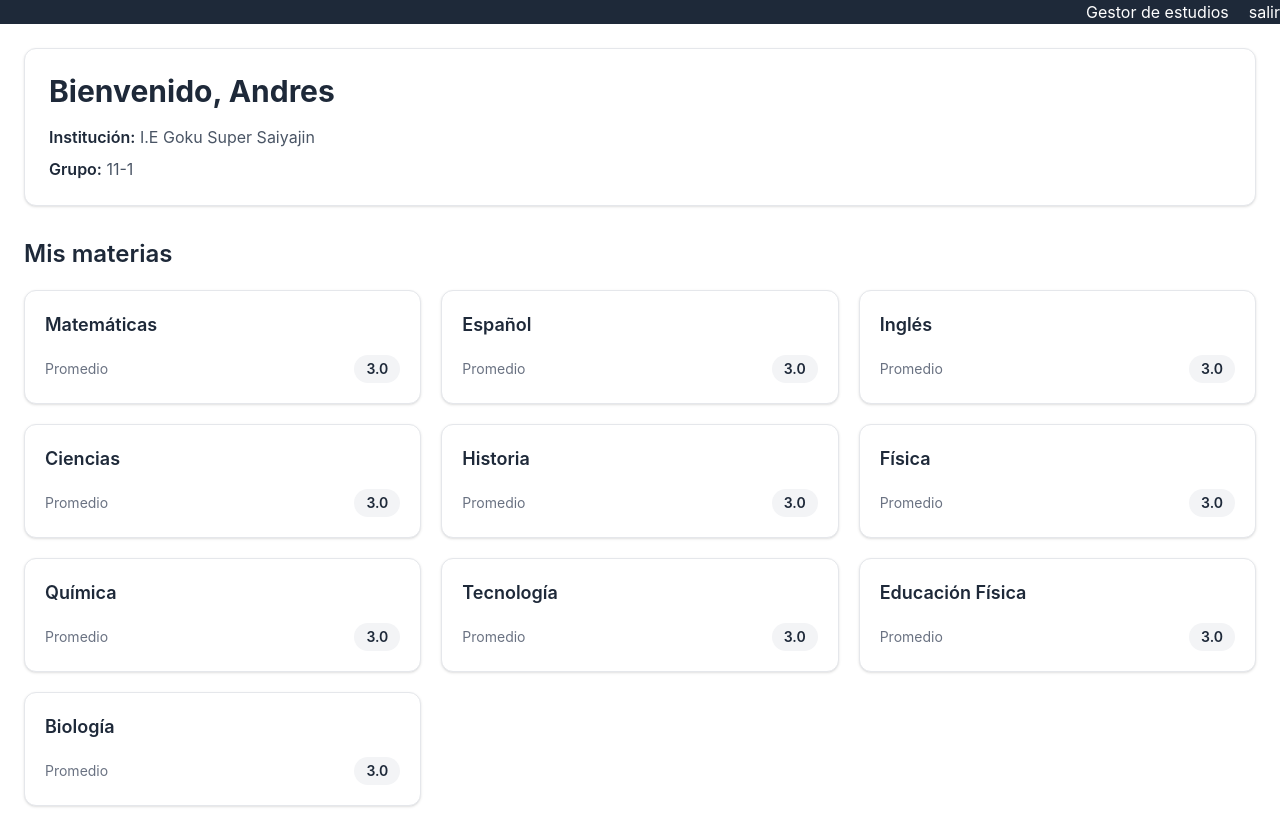
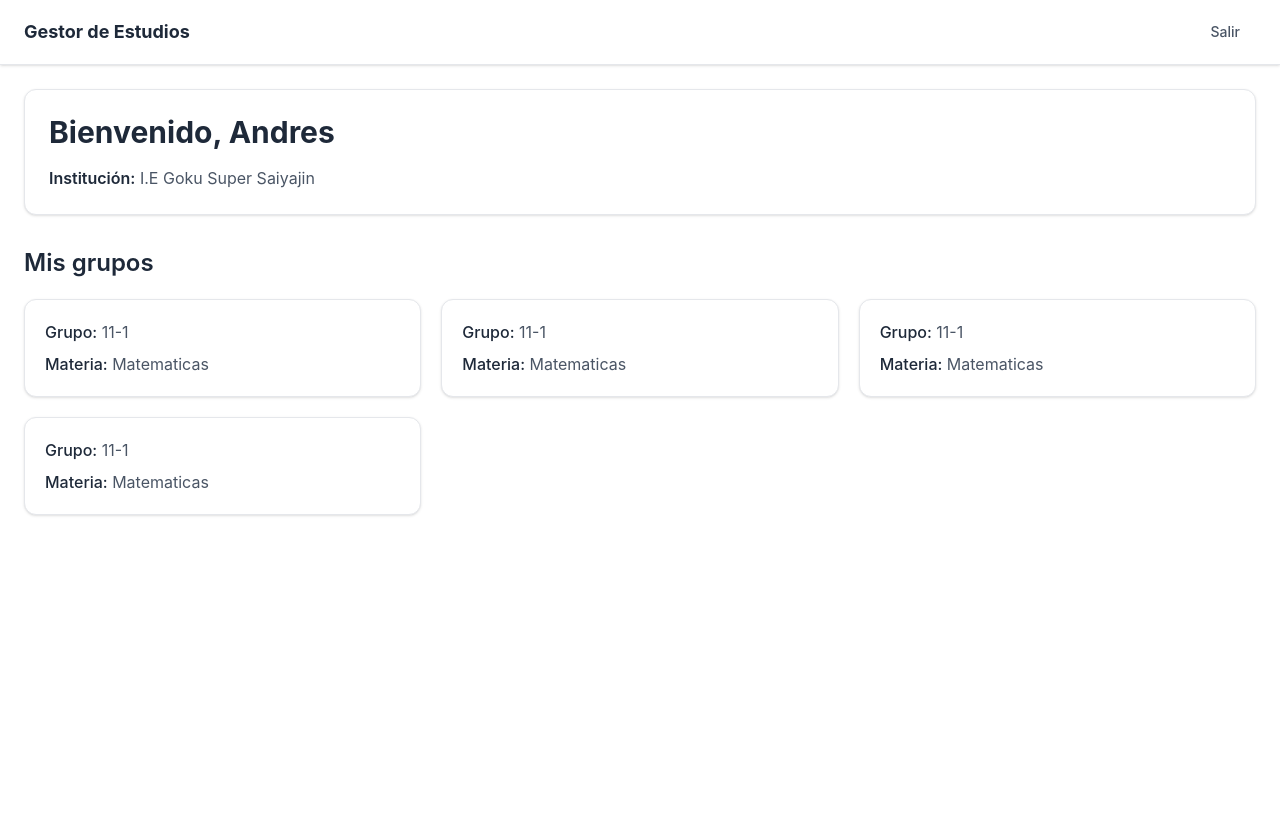
Before and after one commit to and1ru/calificaciones-front, a React (Vite) app: page /private/dashboard in a window 1280 px wide. After the commit the page ends 800 px from the top, so only its background shows below. Built offline with nearby package versions, Linux system fonts and the light colour scheme.

Commit message:
se implemento un dashboard para los profesores

```diff
--- /dev/null
+++ b/src/components/dashboard-student-component.tsx
@@ -0,0 +1,48 @@
+import { GroupComponent } from "../components/group-component";
+import { HeaderComponent } from "../components/header-component";
+import { teacherGroups } from "../helper/grupos";
+
+export const DashboardStudent = () => {
+  return (
+    <>
+      <HeaderComponent />
+
+      <main className="mx-auto max-w-7xl p-6">
+        <section className="mb-8 rounded-xl border border-gray-200 bg-white p-6 shadow-sm">
+          <h1 className="text-3xl font-bold text-gray-800">
+            Bienvenido, Andres
+          </h1>
+
+          <div className="mt-4 space-y-2 text-gray-600">
+            <p>
+              <span className="font-semibold text-gray-800">Institución:</span>{" "}
+              I.E Goku Super Saiyajin
+            </p>
+
+            <p>
+              <span className="font-semibold text-gray-800">Grupo:</span> 11-1
+            </p>
+          </div>
+        </section>
+
+        <section>
+          <div className="mb-5 flex items-center justify-between">
+            <h2 className="text-2xl font-semibold text-gray-800">
+              Mis materias
+            </h2>
+          </div>
+
+          <div className="grid gap-5 sm:grid-cols-2 lg:grid-cols-3">
+            {teacherGroups.map((group) => (
+              <GroupComponent
+                key={group.id}
+                id={group.id}
+                subject={group.subject}
+              />
+            ))}
+          </div>
+        </section>
+      </main>
+    </>
+  );
+};
--- /dev/null
+++ b/src/components/dashboard-teacher-component.tsx
@@ -0,0 +1,40 @@
+import { HeaderComponent } from "./header-component"
+import { TargetGroupComponent } from "./target-group-component"
+
+export const DashboardTeacherComponent = () => {
+    return (
+        <>
+          <HeaderComponent />
+
+          <main className="mx-auto max-w-7xl p-6">
+            <section className="mb-8 rounded-xl border border-gray-200 bg-white p-6 shadow-sm">
+              <h1 className="text-3xl font-bold text-gray-800">
+                Bienvenido, Andres
+              </h1>
+
+              <div className="mt-4 space-y-2 text-gray-600">
+                <p>
+                  <span className="font-semibold text-gray-800">Institución:</span>{" "}
+                  I.E Goku Super Saiyajin
+                </p>
+              </div>
+            </section>
+
+            <section>
+              <div className="mb-5 flex items-center justify-between">
+                <h2 className="text-2xl font-semibold text-gray-800">
+                  Mis grupos
+                </h2>
+              </div>
+              <div className="grid gap-5 sm:grid-cols-2 lg:grid-cols-3">
+                <TargetGroupComponent group="11-1" subject="Matematicas"/>
+                <TargetGroupComponent group="11-1" subject="Matematicas"/>
+                <TargetGroupComponent group="11-1" subject="Matematicas"/>
+                <TargetGroupComponent group="11-1" subject="Matematicas"/>
+              </div>
+
+            </section>
+          </main>
+        </>
+        )
+}
--- a/src/components/header-component.tsx
+++ b/src/components/header-component.tsx
@@ -1,12 +1,25 @@
+import { useNavigate } from "react-router-dom";
+
 export const HeaderComponent = () => {
+  const navigate = useNavigate()
+
+  const handleSalir = () => {
+    navigate("/login", {replace:true})
+  }
   return (
-    <header className="bg-gray-800 text-white">
-        <nav>
-            <ul className="flex justify-end gap-5">
-                <li>Gestor de estudios</li>
-                <li>salir</li>
-            </ul>
-        </nav>
+    <header className="border-b border-gray-200 bg-white shadow-sm">
+      <nav className="mx-auto flex h-16 max-w-7xl items-center justify-between px-6">
+        <h1 className="text-lg font-bold text-gray-800">
+          Gestor de Estudios
+        </h1>
+
+        <button
+        onClick={handleSalir}
+          className="rounded-lg px-4 py-2 text-sm font-medium text-gray-600 transition hover:bg-gray-100 hover:text-black"
+        >
+          Salir
+        </button>
+      </nav>
     </header>
   );
 };
--- /dev/null
+++ b/src/components/target-group-component.tsx
@@ -0,0 +1,20 @@
+interface Props {
+  group: string;
+  subject: string;
+}
+
+export const TargetGroupComponent = ({ group, subject }: Props) => {
+  return (
+    <div className="rounded-xl border border-gray-200 bg-white p-5 shadow-sm">
+      <div className="space-y-2">
+        <p className="text-gray-600">
+          <span className="font-medium text-gray-800">Grupo:</span> {group}
+        </p>
+
+        <p className="text-gray-600">
+          <span className="font-medium text-gray-800">Materia:</span> {subject}
+        </p>
+      </div>
+    </div>
+  );
+};
--- a/src/pages/dashboard-page.tsx
+++ b/src/pages/dashboard-page.tsx
@@ -20,66 +20,14 @@ general:
 filtros de 1, 2 semestre / periodo
 */
 
-import { useNavigate } from "react-router-dom";
-import { GroupComponent } from "../components/group-component";
-import { HeaderComponent } from "../components/header-component";
-import { teacherGroups } from "../helper/grupos";
+import { DashboardStudent } from "../components/dashboard-student-component";
+import { DashboardTeacherComponent } from "../components/dashboard-teacher-component";
 
 export const DashboardPage = () => {
-  const navigate = useNavigate();
-
-  function goToNotas(id: number) {
-    navigate(`/notas/${id}`, { replace: true });
-  }
-
-  function goToAnotacion() {
-    navigate("/anotacion", { replace: true });
-  }
-
-  function goToVerAnotacion() {
-    navigate("/ver-anotacion", { replace: true });
-  }
-
   return (
     <>
-      <HeaderComponent />
-
-      <main className="mx-auto max-w-7xl p-6">
-        <section className="mb-8 rounded-xl border border-gray-200 bg-white p-6 shadow-sm">
-          <h1 className="text-3xl font-bold text-gray-800">
-            Bienvenido, Andres
-          </h1>
-
-          <div className="mt-4 space-y-2 text-gray-600">
-            <p>
-              <span className="font-semibold text-gray-800">Institución:</span>{" "}
-              I.E Goku Super Saiyajin
-            </p>
-
-            <p>
-              <span className="font-semibold text-gray-800">Grupo:</span> 11-1
-            </p>
-          </div>
-        </section>
-
-        <section>
-          <div className="mb-5 flex items-center justify-between">
-            <h2 className="text-2xl font-semibold text-gray-800">
-              Mis materias
-            </h2>
-          </div>
-
-          <div className="grid gap-5 sm:grid-cols-2 lg:grid-cols-3">
-            {teacherGroups.map((group) => (
-              <GroupComponent
-                key={group.id}
-                id={group.id}
-                subject={group.subject}
-              />
-            ))}
-          </div>
-        </section>
-      </main>
+    {/* <DashboardStudent/> */}
+    <DashboardTeacherComponent/>
     </>
   );
 };
```
